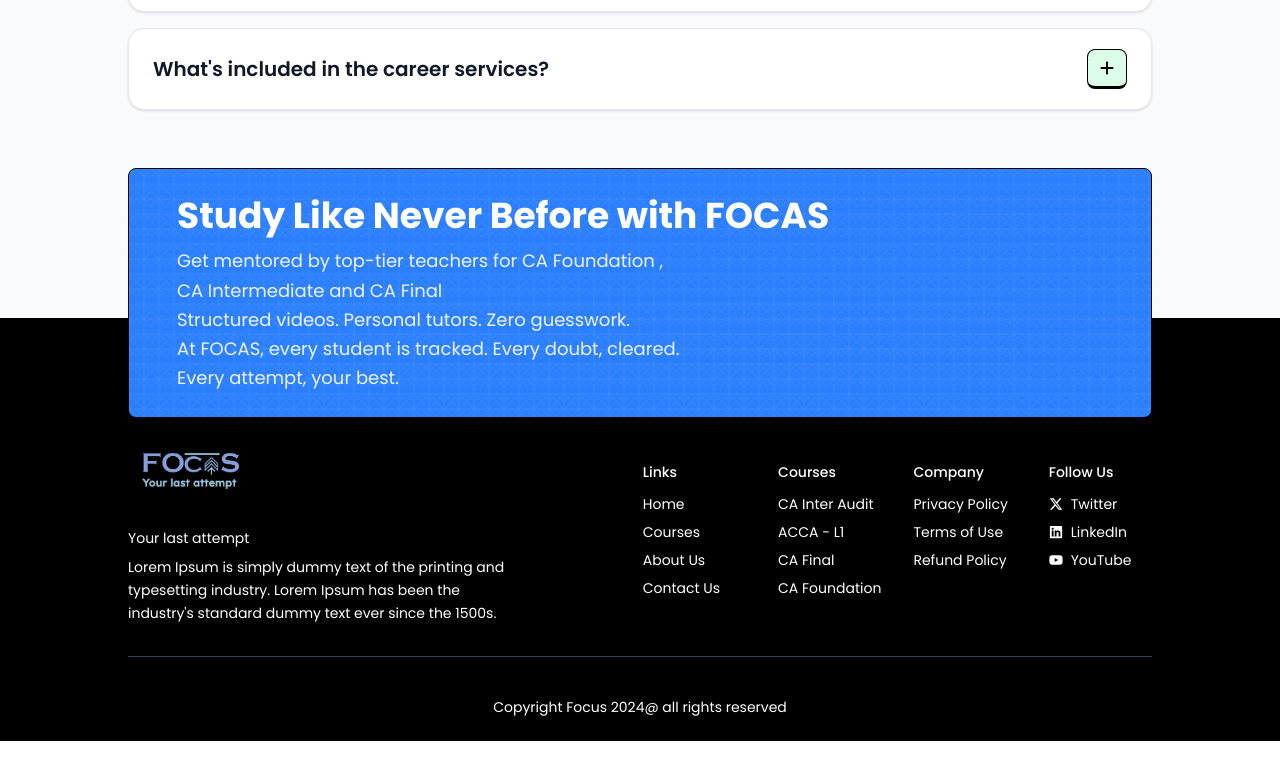
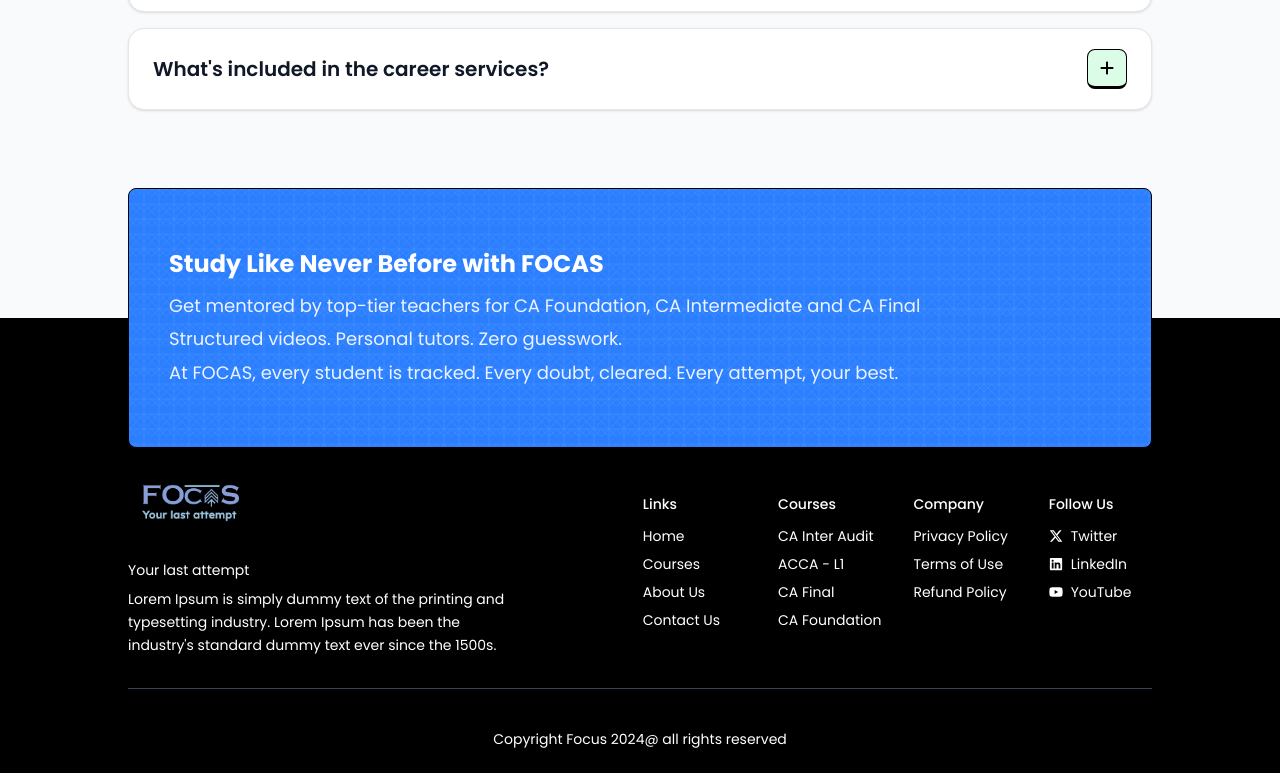
Before and after one commit to zipsar-dev/focas-website, a React (Vite) app: page / in a window 1280 px wide. Shown: the part 6061-6834 px from the top of the page. Before the commit the page ends 6802 px from the top, so only its background shows below. Built offline with nearby package versions, Linux system fonts and the light colour scheme.

Commit message:
bug fixed

```diff
--- a/src/components/Footer.tsx
+++ b/src/components/Footer.tsx
@@ -1,8 +1,8 @@
 import React from "react";
-import { FaYoutube } from "react-icons/fa6";
-import { FaLinkedin } from "react-icons/fa6";
-import { FaXTwitter } from "react-icons/fa6";
-import logo from "/images/logoblack.png";
+import { FaYoutube, FaLinkedin, FaXTwitter } from "react-icons/fa6";
+
+// Mock logo - replace with your actual logo import
+const logo = "images/logoblack.png";
 
 const Footer: React.FC = () => {
   React.useEffect(() => {
@@ -17,9 +17,18 @@ const Footer: React.FC = () => {
   }, []);
 
   return (
-    <footer className="bg-black text-white pt-16 pb-10 relative md:mt-[13rem] mt-[5rem] min-h-[400px]">
-      {/* Centered Blue Box with Zigzag Grid - Enhanced Responsiveness */}
-      <div className="absolute left-1/2 -top-[40px] sm:-top-[60px] md:-top-[80px] lg:-top-[120px] xl:-top-[150px] transform -translate-x-1/2 w-[80%] h-[150px] xs:h-[140px] sm:h-[170px] md:h-[200px] lg:h-[220px] xl:h-[250px] border border-black rounded-lg bg-blue-500 overflow-hidden">
+    <footer className="bg-black text-white pt-16 pb-10 relative md:mt-[13rem] mt-[5rem]">
+      {/* Centered Blue Box with Enhanced Responsive Height */}
+      <div
+        className="absolute left-1/2 transform -translate-x-1/2 w-[85%] sm:w-[80%] border border-black rounded-lg bg-blue-500 overflow-hidden
+        -top-[60px] h-[180px]
+        xs:-top-[70px] xs:h-[190px]
+        sm:-top-[80px] sm:h-[200px]
+        md:-top-[100px] md:h-[220px]
+        lg:-top-[120px] lg:h-[240px]
+        xl:-top-[130px] xl:h-[260px]
+        2xl:-top-[160px] 2xl:h-[280px]"
+      >
         {/* Zigzag Grid Background for Blue Box */}
         <div className="absolute inset-0 opacity-15 pointer-events-none">
           <svg width="100%" height="100%" className="w-full h-full">
@@ -124,36 +133,56 @@ const Footer: React.FC = () => {
         </div>
 
         {/* Content inside the blue box - Enhanced Responsive Layout */}
-        <div className="relative z-10 flex items-center flex-wrap h-full text-white">
-          <div className="px-4 sm:px-6 md:px-8 lg:px-10 xl:px-12 w-full">
-            <div className="">
-              {/* Text Content */}
-
-              <h2 className="text-lg sm:text-xl md:text-2xl lg:text-3xl xl:text-4xl font-bold sm:mb-1 md:mb-2 leading-tight">
+        <div className="relative z-10 flex items-center h-full text-white">
+          <div className="px-3 sm:px-4 md:px-6 lg:px-8 xl:px-10 w-full">
+            <div className="space-y-1 sm:space-y-2">
+              {/* Main heading with responsive text and spacing */}
+              <h2
+                className="font-bold leading-tight
+                text-sm sm:text-base md:text-lg lg:text-xl xl:text-2xl 2xl:text-3xl
+                mb-1 sm:mb-2 md:mb-3"
+              >
                 Study Like Never Before with FOCAS
               </h2>
-              <p className="text-xs sm:text-sm md:text-base lg:text-lg opacity-90 max-w-none sm:max-w-md md:max-w-lg leading-relaxed">
-                Get mentored by top-tier teachers for CA Foundation , CA
-                Intermediate and CA Final
-              </p>
-              <p className="text-xs sm:text-sm md:text-base lg:text-lg opacity-90 max-w-none sm:max-w-md md:max-w-lg leading-relaxed">
-                Structured videos. Personal tutors. Zero guesswork.
-              </p>
-              <p className="text-xs sm:text-sm md:text-base lg:text-lg opacity-90 max-w-none sm:max-w-md md:max-w-lg leading-relaxed">
-                At FOCAS, every student is tracked. Every doubt, cleared. Every
-                attempt, your best.
-              </p>
+
+              {/* Responsive text blocks */}
+              <div className="space-y-0.5 sm:space-y-1">
+                <p
+                  className="opacity-90 leading-relaxed
+                  text-xs sm:text-sm md:text-base lg:text-lg"
+                >
+                  Get mentored by top-tier teachers for CA Foundation, CA
+                  Intermediate and CA Final
+                </p>
+                <p
+                  className="opacity-90 leading-relaxed
+                  text-xs sm:text-sm md:text-base lg:text-lg"
+                >
+                  Structured videos. Personal tutors. Zero guesswork.
+                </p>
+                <p
+                  className="opacity-90 leading-relaxed
+                  text-xs sm:text-sm md:text-base lg:text-lg"
+                >
+                  At FOCAS, every student is tracked. Every doubt, cleared.
+                  Every attempt, your best.
+                </p>
+              </div>
             </div>
           </div>
         </div>
       </div>
 
       {/* Main Footer Content - Enhanced Responsive Layout */}
-      <div className="container w-[80%] mx-auto pt-16">
+      <div className="container w-[80%] mx-auto pt-16 sm:pt-20 md:pt-24">
         <div className="flex flex-col lg:flex-row lg:justify-between lg:items-start gap-8">
           {/* Logo and Description */}
           <div className="flex-1 lg:min-w-[250px] lg:max-w-[400px] mb-4 lg:mb-0">
-            <img src={logo} alt="" className="h-[40px] sm:h-[50px] mb-4" />
+            <img
+              src={logo}
+              alt="FOCAS Logo"
+              className="h-[40px] sm:h-[50px] mb-4"
+            />
             <p className="text-sm footer-item mb-2 opacity-0 transform translate-y-4 transition-all duration-500">
               Your last attempt
             </p>
```
